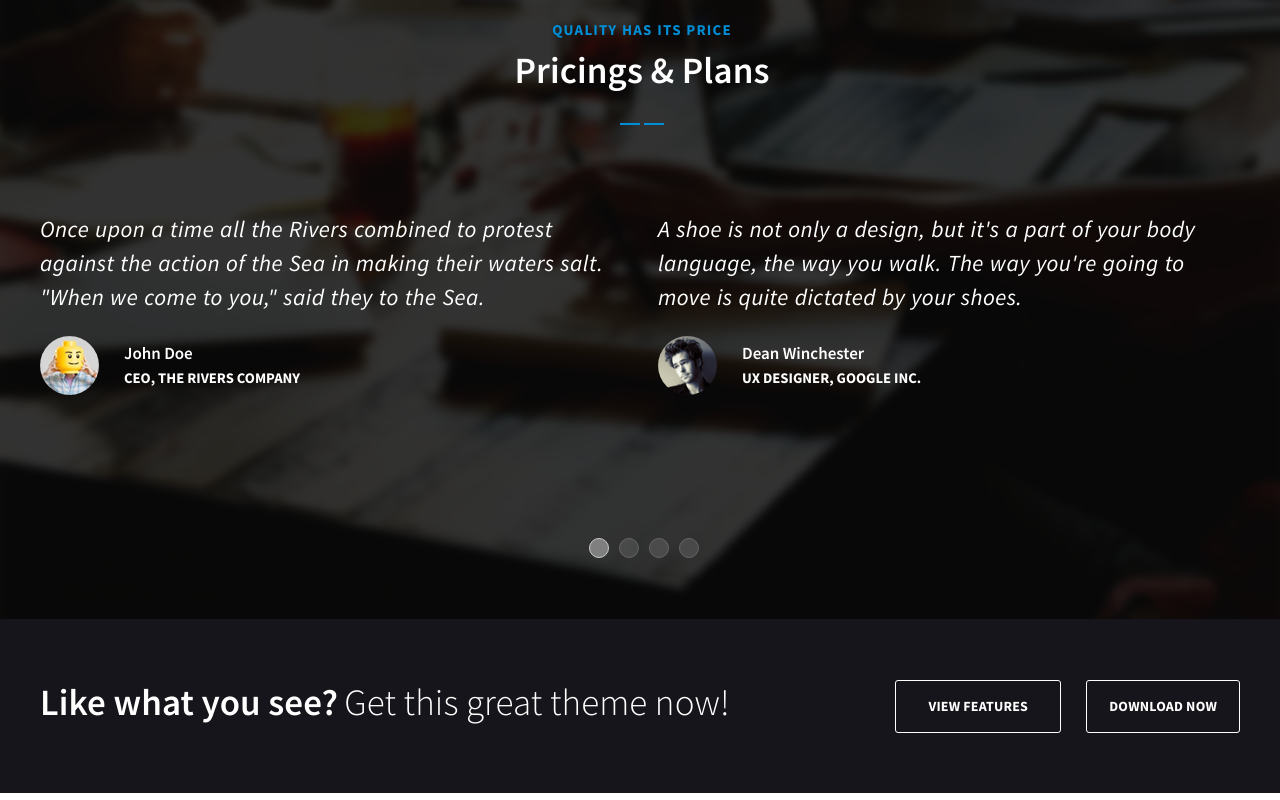
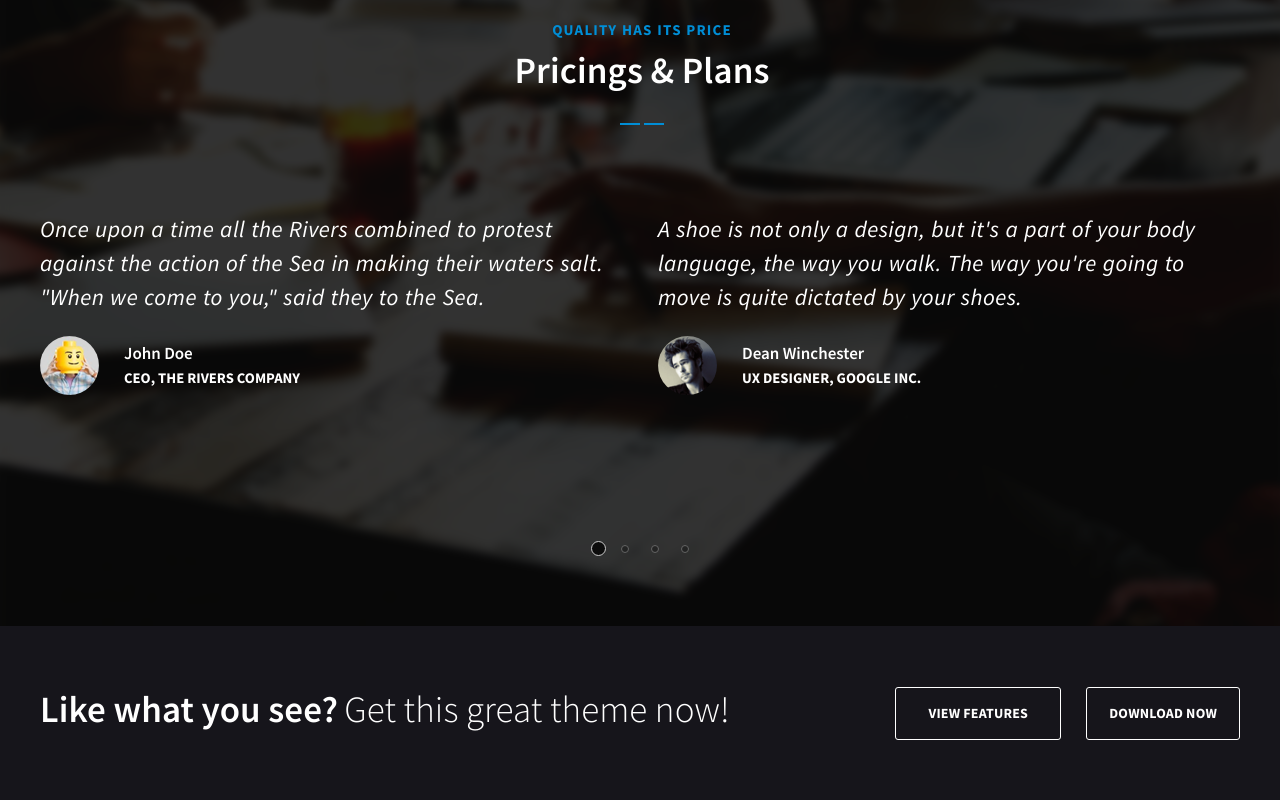
Before and after one commit to Shibaketeray0/fifth-maketv2, a website: page index.html in a window 1280 px wide. Shown: the part 2580-3380 px from the top of the page. Drawn offline with nearby package versions, Linux system fonts and the light colour scheme.

Commit message:
fixed slider dots

```diff
--- a/scss/slider.scss
+++ b/scss/slider.scss
@@ -108,15 +108,26 @@
       margin-top: 81px;
     }
   }
+  .slick-dots li[class="slick-active"] button {
+    padding-top:12px;
+}
+
   .slider {
     .slide {
       margin-bottom: 138px;
       padding-left: 12px;
     }
   }
+  .slick-track{
+    margin-bottom: 7px;
+  }
   .slider{
+    .slick-dots li.slick-active button::before{
+      width:15px;
+      height: 15px;
+    }
     .slick-dots {
-    margin-bottom: 30px;
+      margin-left: 2px;
     li {
       button::before {
         margin-left: 4px;
@@ -125,8 +136,9 @@
         border-radius: 50%;
         font-size: 10px;
         content:' ';
-        background: $lightgray;
-        margin-top: 30px;
+        background: #000;
+        width:8px;
+        height: 8px;
       }
     }
   }
```
Also changed, not shown: css/style.css.
